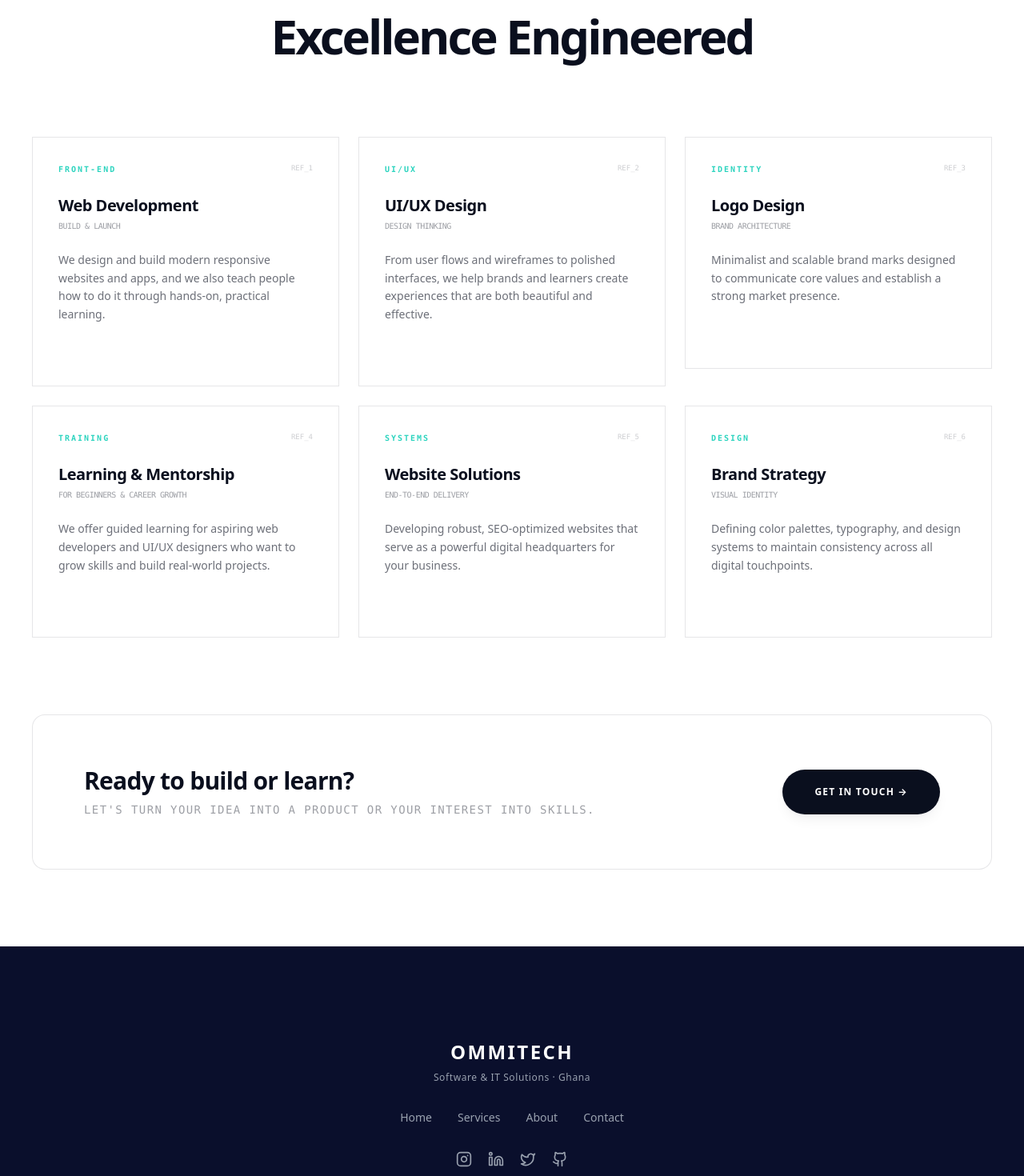
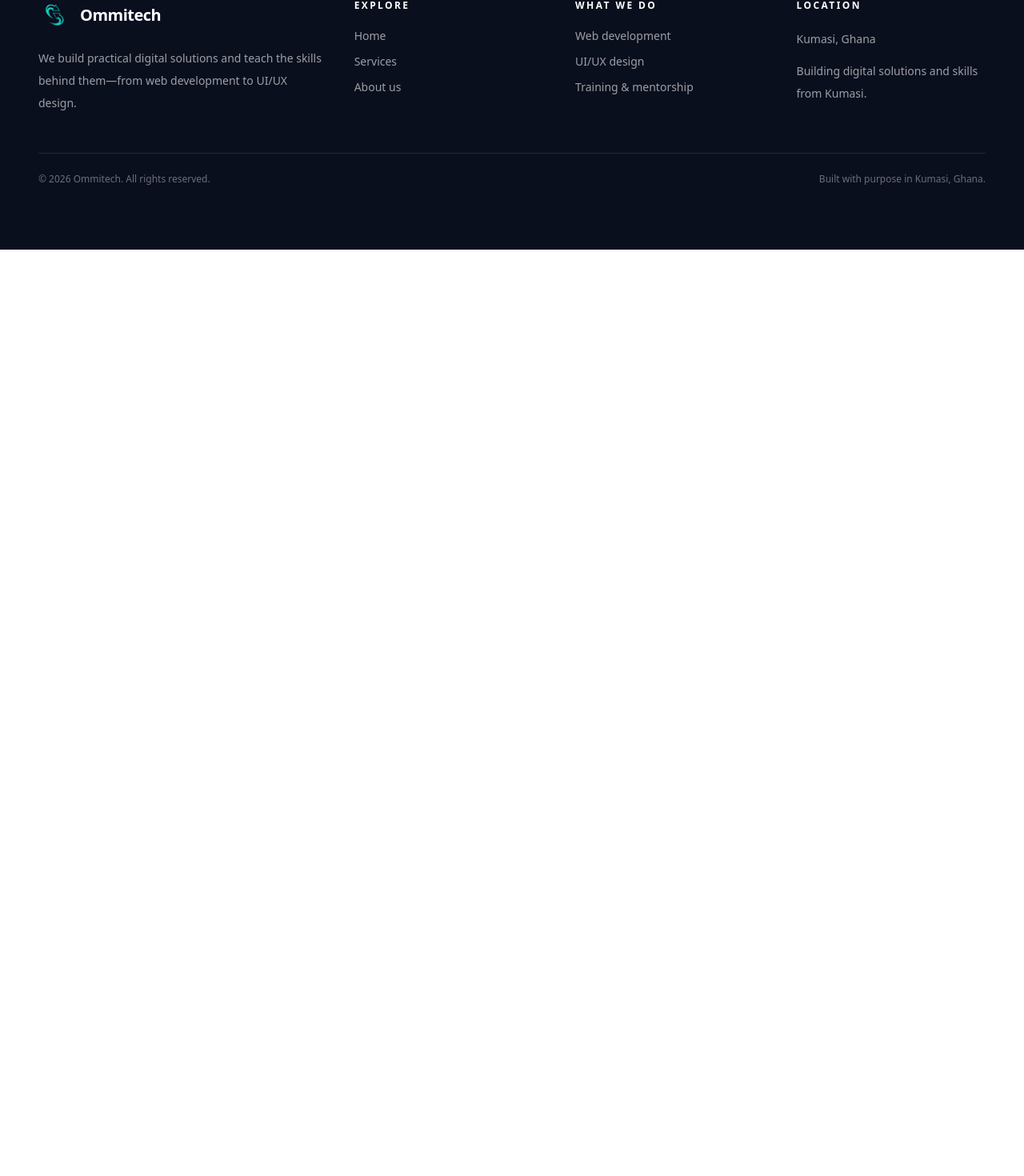
Before and after one commit to Meshack000/ommitech, a React (Vite) app: page / in a window 1280 px wide. Shown: the part 1023-2493 px from the top of the page at 80% size. After the commit the page ends 1335 px from the top, so only its background shows below. Built offline with nearby package versions, Linux system fonts and the light colour scheme.

Commit message:
Refactor Footer component for improved layout and navigation links

```diff
--- a/src/components/Feature.jsx
+++ /dev/null
@@ -1,114 +0,0 @@
-import React from 'react';
-
-const works = [
-    {
-        tag: "Front-End",
-        title: "Web Development",
-        client: "Build & Launch",
-        description: "We design and build modern responsive websites and apps, and we also teach people how to do it through hands-on, practical learning."
-    },
-    {
-        tag: "UI/UX",
-        title: "UI/UX Design",
-        client: "Design Thinking",
-        description: "From user flows and wireframes to polished interfaces, we help brands and learners create experiences that are both beautiful and effective."
-    },
-    {
-        tag: "Identity",
-        title: "Logo Design",
-        client: "Brand Architecture",
-        description: "Minimalist and scalable brand marks designed to communicate core values and establish a strong market presence."
-    },
-    {
-        tag: "Training",
-        title: "Learning & Mentorship",
-        client: "For Beginners & Career Growth",
-        description: "We offer guided learning for aspiring web developers and UI/UX designers who want to grow skills and build real-world projects."
-    },
-    {
-        tag: "Systems",
-        title: "Website Solutions",
-        client: "End-to-End Delivery",
-        description: "Developing robust, SEO-optimized websites that serve as a powerful digital headquarters for your business."
-    },
-    {
-        tag: "Design",
-        title: "Brand Strategy",
-        client: "Visual Identity",
-        description: "Defining color palettes, typography, and design systems to maintain consistency across all digital touchpoints."
-    },
-];
-
-export default function RecentFeatures() {
-    return (
-        <div id="services" className="min-h-screen scroll-mt-24 bg-white px-6 py-24 font-geist text-[#0a0f1e] selection:bg-[#2dd4bf]/20">
-            <div className="max-w-[1200px] mx-auto">
-
-                {/* Centered Minimalist Header */}
-                <header className="mb-24 flex flex-col items-center text-center">
-                    <h1 className="text-3xl md:text-6xl font-bold tracking-tighter leading-none">
-                        Excellence Engineered
-                    </h1>
-                </header>
-
-                {/* Service Grid */}
-                <div className="grid grid-cols-1 md:grid-cols-2 lg:grid-cols-3 gap-6">
-                    {works.map((f, i) => (
-                        <div
-                            key={i}
-                            id={f.tag === "Training" ? "training" : undefined}
-                            className="group scroll-mt-24 border border-[#0a0f1e]/10 p-8 flex flex-col justify-between aspect-[4/3] hover:border-[#2dd4bf] transition-all duration-300"
-                        >
-                            <div>
-                                <div className="flex justify-between items-start mb-6">
-                                    <span className="font-mono text-[10px] uppercase tracking-[0.2em] text-[#2dd4bf] font-bold">
-                                        {f.tag}
-                                    </span>
-                                    {/* Small, technical index marker */}
-                                    <span className="font-mono text-[9px] opacity-20 uppercase">Ref_{i + 1}</span>
-                                </div>
-
-                                <h2 className="text-xl font-bold tracking-tight mb-1 group-hover:text-[#2dd4bf] transition-colors">
-                                    {f.title}
-                                </h2>
-                                <p className="text-[10px] font-mono uppercase tracking-tighter opacity-40 mb-6">
-                                    {f.client}
-                                </p>
-
-                                <p className="text-sm text-[#0a0f1e]/60 leading-relaxed font-normal">
-                                    {f.description}
-                                </p>
-                            </div>
-
-                            <div className="mt-8 flex items-center gap-2">
-                                <div className="h-[1px] w-8 bg-[#2dd4bf] opacity-0 group-hover:opacity-100 transition-all duration-300"></div>
-                                <span className="text-[9px] font-mono uppercase tracking-[0.2em] opacity-0 group-hover:opacity-100 transition-all duration-300">
-                                    View Service
-                                </span>
-                            </div>
-                        </div>
-                    ))}
-                </div>
-
-                {/* Re-integrated Footer */}
-                <div className="mt-24 border border-[#0a0f1e]/10 bg-white rounded-2xl p-10 md:p-16 flex flex-col md:flex-row md:items-center justify-between gap-8 transition-colors hover:border-[#0a0f1e]">
-                    <div>
-                        <h3 className="text-2xl md:text-3xl font-bold text-[#0a0f1e] mb-2 tracking-tight">
-                            Ready to build or learn?
-                        </h3>
-                        <p className="text-sm font-mono uppercase tracking-widest text-[#0a0f1e]/40">
-                            Let's turn your idea into a product or your interest into skills.
-                        </p>
-                    </div>
-                    <a
-                        href="/#contact"
-                        className="inline-block bg-[#0a0f1e] text-white text-xs font-bold uppercase tracking-widest px-10 py-5 rounded-full hover:bg-[#2dd4bf] hover:text-[#0a0f1e] transition-all duration-300 text-center shadow-lg shadow-[#0a0f1e]/5"
-                    >
-                        Get in touch &rarr;
-                    </a>
-                </div>
-
-            </div>
-        </div>
-    );
-}
--- a/src/components/Footer.jsx
+++ b/src/components/Footer.jsx
@@ -1,54 +1,56 @@
 import React from 'react'
+import { Link } from 'react-router-dom'
+import logo from "../assets/images/logo.png"
 
 function Footer() {
     return (
-        <footer id="contact" className="scroll-mt-24 flex flex-col items-center justify-center w-full py-16  h-120 text-sm" style={{ backgroundColor: '#0a0f2c' }}>
+        <footer id="contact" className="scroll-mt-24 bg-[#0a0f1e] text-white">
+            <div className="mx-auto max-w-7xl px-6 py-16 md:px-12 md:py-20">
+                <div className="grid gap-12 border-b border-white/10 pb-12 sm:grid-cols-2 lg:grid-cols-[1.5fr_1fr_1fr_1fr] lg:gap-10">
+                    <div>
+                        <Link to="/" className="mb-5 inline-flex items-center gap-3 transition-opacity hover:opacity-80">
+                            <img src={logo} alt="" className="h-10 w-10 object-contain" />
+                            <span className="text-xl font-black tracking-tight">Ommitech</span>
+                        </Link>
+                        <p className="max-w-sm text-sm leading-7 text-white/60">
+                            We build practical digital solutions and teach the skills behind them—from web development to UI/UX design.
+                        </p>
+                    </div>
 
-            {/* Logo / Brand */}
-            <h2 className="text-white text-2xl font-bold tracking-widest uppercase mb-2">Ommitech</h2>
-            <p className="text-gray-400 text-xs tracking-wider mb-8">Software & IT Solutions · Ghana</p>
+                    <div>
+                        <h2 className="mb-5 text-xs font-bold uppercase tracking-[0.2em] text-white">Explore</h2>
+                        <ul className="space-y-3 text-sm text-white/60">
+                            <li><Link to="/" className="transition-colors hover:text-[#2dd4bf]">Home</Link></li>
+                            <li><a href="/#services" className="transition-colors hover:text-[#2dd4bf]">Services</a></li>
+                            <li><Link to="/about" className="transition-colors hover:text-[#2dd4bf]">About us</Link></li>
+                        </ul>
+                    </div>
 
-            {/* Nav Links */}
-            <div className="flex gap-8 text-gray-400 mb-8">
-                <a href="#" className="hover:text-white transition-colors duration-300">Home</a>
-                <a href="#" className="hover:text-white transition-colors duration-300">Services</a>
-                <a href="#" className="hover:text-white transition-colors duration-300">About</a>
-                <a href="#" className="hover:text-white transition-colors duration-300">Contact</a>
+                    <div>
+                        <h2 className="mb-5 text-xs font-bold uppercase tracking-[0.2em] text-white">What we do</h2>
+                        <ul className="space-y-3 text-sm text-white/60">
+                            <li><a href="/#services" className="transition-colors hover:text-[#2dd4bf]">Web development</a></li>
+                            <li><a href="/#services" className="transition-colors hover:text-[#2dd4bf]">UI/UX design</a></li>
+                            <li><a href="/#training" className="transition-colors hover:text-[#2dd4bf]">Training & mentorship</a></li>
+                        </ul>
+                    </div>
+
+                    <div>
+                        <h2 className="mb-5 text-xs font-bold uppercase tracking-[0.2em] text-white">Location</h2>
+                        <p className="text-sm leading-7 text-white/60">
+                            Kumasi, Ghana
+                        </p>
+                        <p className="mt-3 text-sm leading-7 text-white/60">
+                            Building digital solutions and skills from Kumasi.
+                        </p>
+                    </div>
+                </div>
+
+                <div className="flex flex-col gap-3 pt-6 text-xs text-white/40 sm:flex-row sm:items-center sm:justify-between">
+                    <p>© {new Date().getFullYear()} Ommitech. All rights reserved.</p>
+                    <p>Built with purpose in Kumasi, Ghana.</p>
+                </div>
             </div>
-
-            {/* Social Icons */}
-            <div className="flex items-center gap-5 text-gray-400 mb-10">
-                <a href="#" className="hover:text-white hover:-translate-y-0.5 transition-all duration-300">
-                    <svg width="20" height="20" viewBox="0 0 24 24" fill="none" xmlns="http://www.w3.org/2000/svg">
-                        <path d="M17 2H7a5 5 0 0 0-5 5v10a5 5 0 0 0 5 5h10a5 5 0 0 0 5-5V7a5 5 0 0 0-5-5" stroke="currentColor" strokeWidth="2" strokeLinecap="round" strokeLinejoin="round" />
-                        <path d="M16 11.37a4 4 0 1 1-7.914 1.173A4 4 0 0 1 16 11.37m1.5-4.87h.01" stroke="currentColor" strokeWidth="2" strokeLinecap="round" strokeLinejoin="round" />
-                    </svg>
-                </a>
-                <a href="#" className="hover:text-white hover:-translate-y-0.5 transition-all duration-300">
-                    <svg width="20" height="20" viewBox="0 0 24 24" fill="none" xmlns="http://www.w3.org/2000/svg">
-                        <path d="M16 8a6 6 0 0 1 6 6v7h-4v-7a2 2 0 0 0-4 0v7h-4v-7a6 6 0 0 1 6-6M6 9H2v12h4zM4 6a2 2 0 1 0 0-4 2 2 0 0 0 0 4" stroke="currentColor" strokeWidth="2" strokeLinecap="round" strokeLinejoin="round" />
-                    </svg>
-                </a>
-                <a href="#" className="hover:text-white hover:-translate-y-0.5 transition-all duration-300">
-                    <svg width="20" height="20" viewBox="0 0 24 24" fill="none" xmlns="http://www.w3.org/2000/svg">
-                        <path d="M22 4s-.7 2.1-2 3.4c1.6 10-9.4 17.3-18 11.6 2.2.1 4.4-.6 6-2C3 15.5.5 9.6 3 5c2.2 2.6 5.6 4.1 9 4-.9-4.2 4-6.6 7-3.8 1.1 0 3-1.2 3-1.2" stroke="currentColor" strokeWidth="2" strokeLinecap="round" strokeLinejoin="round" />
-                    </svg>
-                </a>
-                <a href="#" className="hover:text-white hover:-translate-y-0.5 transition-all duration-300">
-                    <svg width="20" height="20" viewBox="0 0 24 24" fill="none" xmlns="http://www.w3.org/2000/svg">
-                        <path d="M15 22v-4a4.8 4.8 0 0 0-1-3.5c3 0 6-2 6-5.5.08-1.25-.27-2.48-1-3.5.28-1.15.28-2.35 0-3.5 0 0-1 0-3 1.5-2.64-.5-5.36-.5-8 0C6 2 5 2 5 2c-.3 1.15-.3 2.35 0 3.5A5.4 5.4 0 0 0 4 9c0 3.5 3 5.5 6 5.5-.39.49-.68 1.05-.85 1.65S8.93 17.38 9 18v4" stroke="currentColor" strokeWidth="2" strokeLinecap="round" strokeLinejoin="round" />
-                        <path d="M9 18c-4.51 2-5-2-7-2" stroke="currentColor" strokeWidth="2" strokeLinecap="round" strokeLinejoin="round" />
-                    </svg>
-                </a>
-            </div>
-
-            {/* Divider */}
-            <div className="w-full max-w-4xl border-t border-white/10 mb-8" />
-
-            {/* Copyright */}
-            <p className="text-gray-500 text-xs text-center">
-                © 2026 Ommitech. All rights reserved. · Built in Ghana - Kumasi
-            </p>
         </footer>
     )
 }
```
